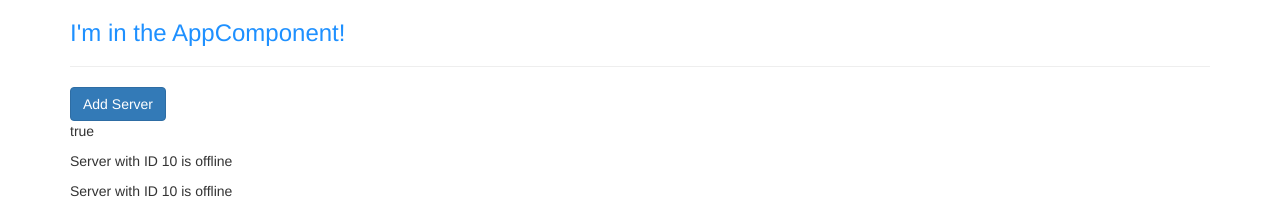
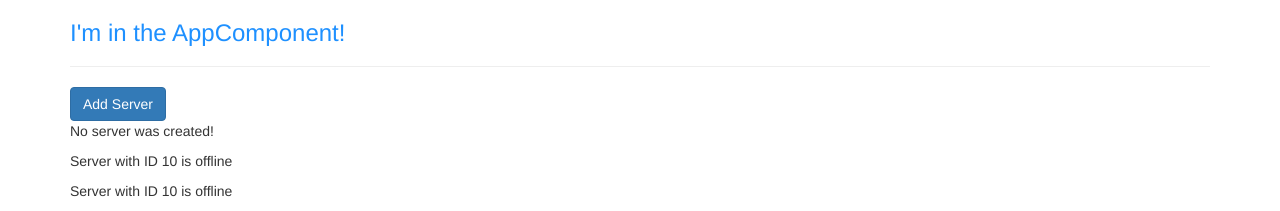
Before and after one commit to bnjmndrk/angular-next-app, an Angular app: page / in a window 1280 px wide. Shown: the top 211 px of the page. Built offline with nearby package versions, Linux system fonts and the light colour scheme.

Commit message:
Event binding

```diff
--- a/src/app/servers/servers.component.html
+++ b/src/app/servers/servers.component.html
@@ -1,5 +1,9 @@
-<button class="btn btn-primary" [disabled]="!allowNewServer">Add Server</button>
-<!-- <p>{{ allowNewServer }}</p>             string interpolation example. String interpolation requires curly braces -->
-<p [innerText]="allowNewServer"></p>    <!-- property binding example. property binding requires brackets around the DOM property and quotes around the type script code that returns the expected data type for that property -->
+<!-- button creates the button and class="btn btn-primary" add some nice css styling -->
+<!-- disabled is a property for the button which we tie to the typescript variable. property binding required the square brackets -->
+<!-- click is a button event, and Event binding requires parenthesis, this time being set by typescript method  -->
+<button class="btn btn-primary"
+[disabled]="!allowNewServer"
+(click)="onCreateServer()">Add Server</button>
+<p>{{ serverCreationStatus }}</p>
 <app-server></app-server>
 <app-server></app-server>
--- a/src/app/servers/servers.component.ts
+++ b/src/app/servers/servers.component.ts
@@ -20,6 +20,7 @@ The selector can be written as:
 export class ServersComponent implements OnInit {
 
   allowNewServer:boolean = false;
+  serverCreationStatus:string = 'No server was created!';
 
   constructor() {
     setTimeout(() => {
@@ -30,4 +31,8 @@ export class ServersComponent implements OnInit {
   ngOnInit() {
   }
 
+  onCreateServer(){
+    this.serverCreationStatus = 'Server was created';
+  }
+
 }
```
